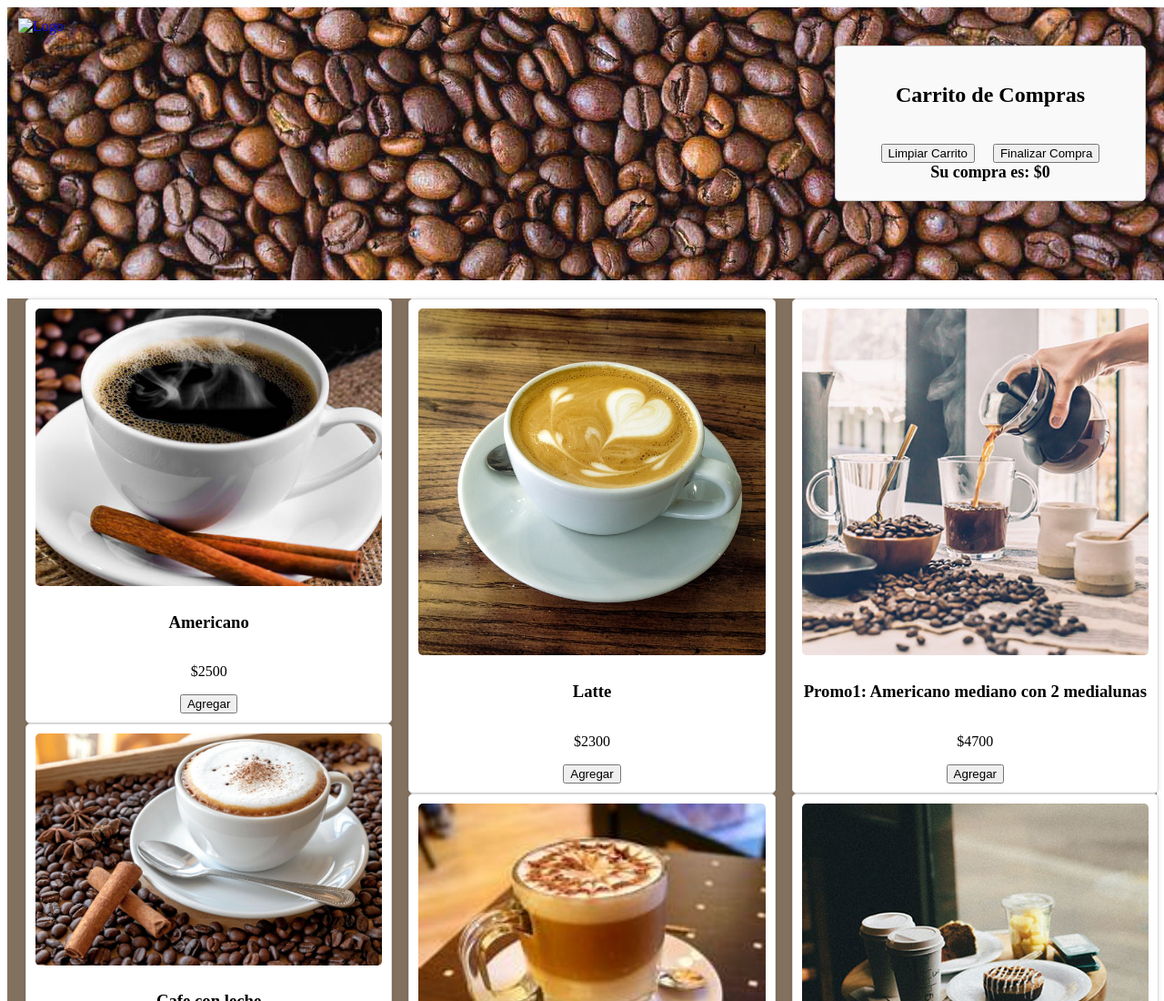
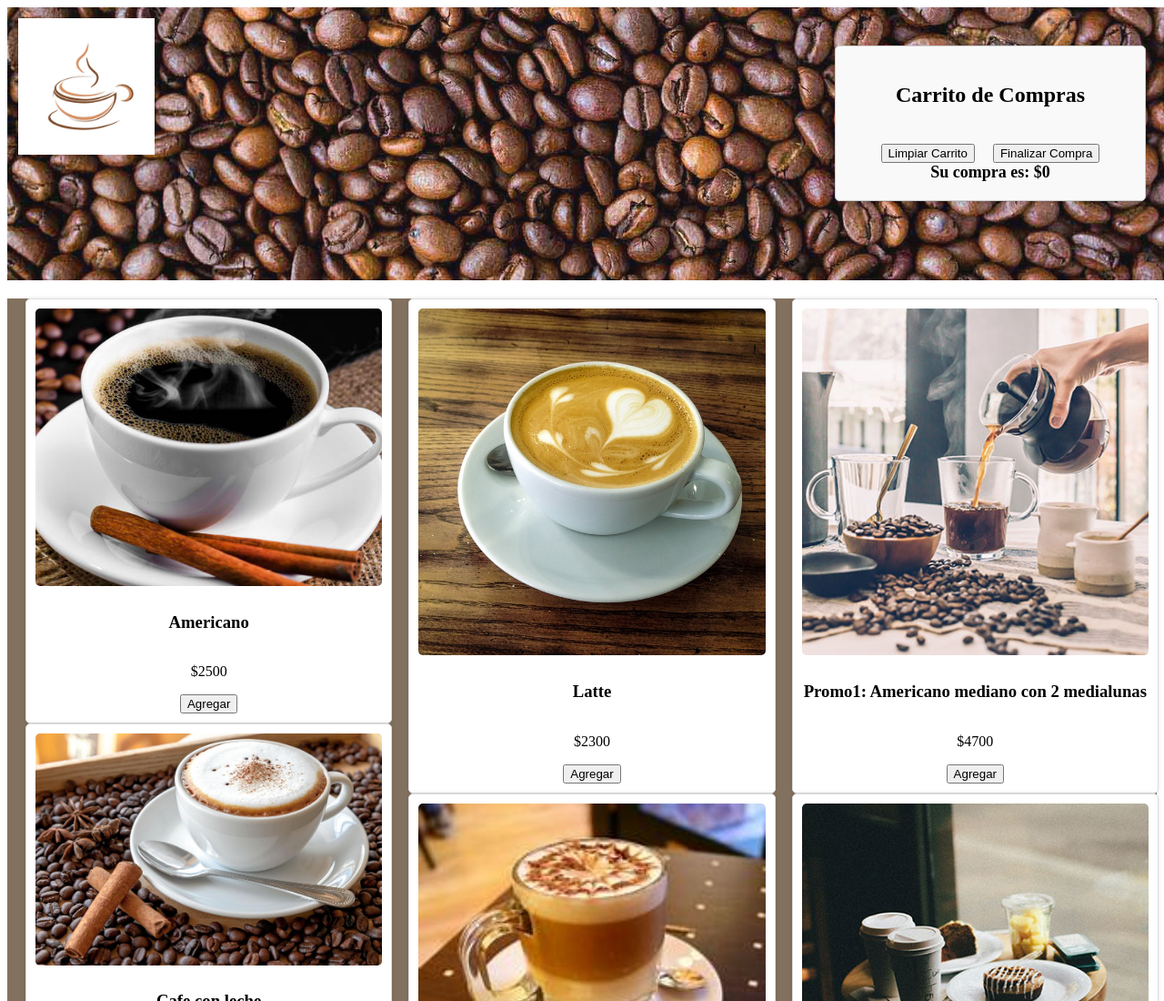
Before and after one commit to FedeAcuM/KopCoffe-tercer-entrega, a plain HTML site: page index.html in a window 1280 px wide. Shown: the top 1100 px of the page at 91% size. Drawn offline with Linux system fonts and the light colour scheme; some packages are replaced by stand-ins of ours; the site is published under a folder, as on GitHub Pages, so addresses that start at the root find nothing; a script that the page names is missing.

Commit message:
correcciones finales

```diff
--- a/index.html
+++ b/index.html
@@ -9,7 +9,7 @@
 <body>
     <header class="header">
         <a class="class-logo" href="#">
-            <img class="Logo" src="/img/fondo2.jpg" alt="Logo">
+            <img class="Logo" src="./img/fondo2.jpg" alt="Logo">
         </a>
     </header>
     <main class="container">
```
